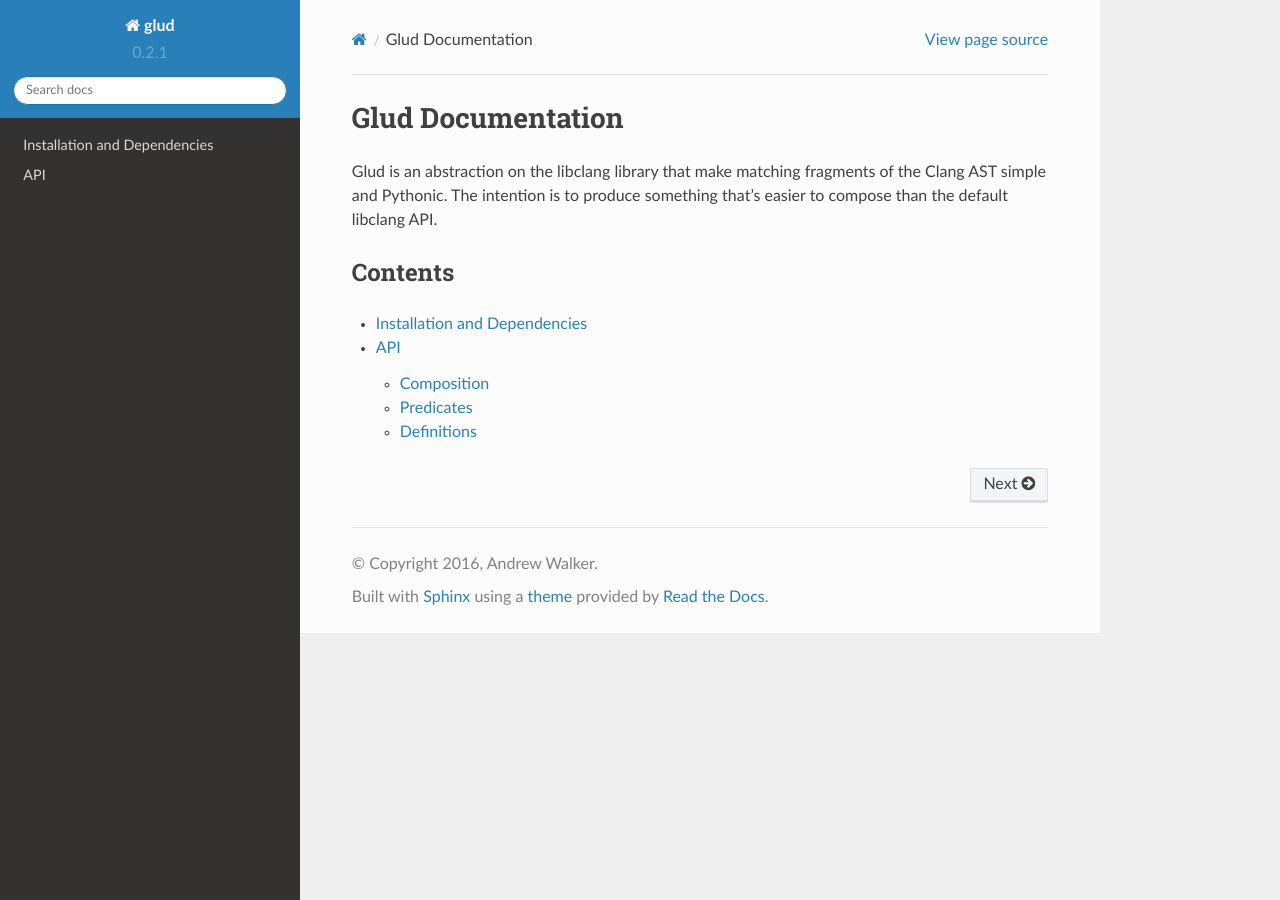
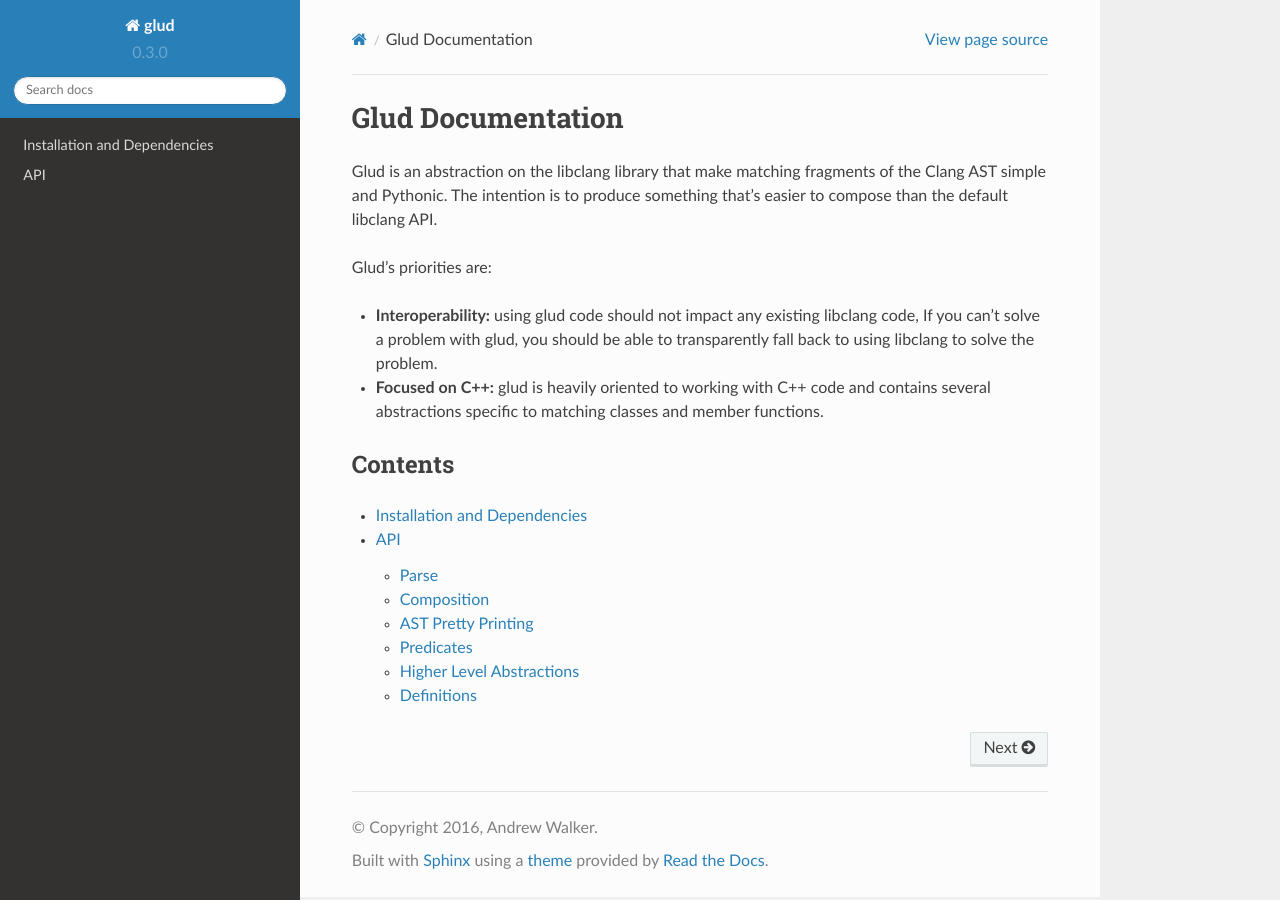
Before and after one commit to AndrewWalker/glud, a Sphinx documentation site: the page built from doc/source/index.rst, in a window 1280 px wide. Built offline with Sphinx 7.4.7 and the Read the Docs theme 2.0.0, drawn with Linux system fonts in a browser that asks for light colours.

Commit message:
documentation looks ok

```diff
--- a/doc/source/index.rst
+++ b/doc/source/index.rst
@@ -5,6 +5,16 @@ Glud is an abstraction on the libclang library that make matching fragments of
 the Clang AST simple and Pythonic.  The intention is to produce something
 that's easier to compose than the default libclang API.
 
+Glud's priorities are:
+
+* **Interoperability:** using glud code should not impact any
+  existing libclang code, If you can't solve a problem with glud,
+  you should be able to transparently fall back to using libclang
+  to solve the problem.
+
+* **Focused on C++:** glud is heavily oriented to working with C++
+  code and contains several abstractions specific to matching
+  classes and member functions.
 
 
 Contents
--- a/glud/__init__.py
+++ b/glud/__init__.py
@@ -13,4 +13,4 @@ __all__ = ('walk', 'iter_child_nodes', 'iter_predecessors', 'any_fn',
            'is_namespace', 'is_public', 'is_protected', 'is_private', 'is_definition',
            'match_typename', 'match_name', 'is_in_file', 'has_location')
 
-__version__ = '0.2.1'
+__version__ = '0.3.0'
--- a/setup.py
+++ b/setup.py
@@ -10,7 +10,7 @@ def read(filename):
 
 setup(
     name         = "glud",
-    version      = "0.2.1",
+    version      = "0.3.0",
     install_requires = [
         'toolz',
         'asciitree',
```
Also changed, not shown: doc/source/api.rst (+48 -0 lines), 5 other files.
